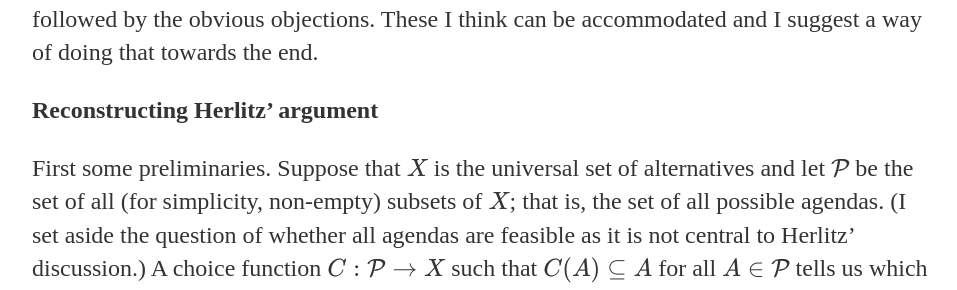
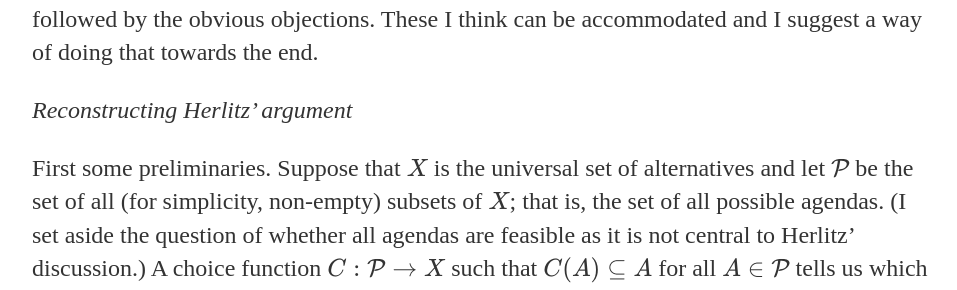
Before and after one commit to uzunovam/uzunovam, a Jekyll site: the page built from _posts/2020-04-28-anders-herlitz-on-unstable-choices.md, in a window 1280 px wide. Shown: the part 801-1091 px from the top of the page, without its empty margins (160-1117 px from the left). Built offline with Jekyll 4.4.1, drawn with Linux system fonts in a browser that asks for light colours.

```diff
--- a/_posts/2020-04-28-anders-herlitz-on-unstable-choices.md
+++ b/_posts/2020-04-28-anders-herlitz-on-unstable-choices.md
@@ -9,7 +9,7 @@ date: 2020-04-28
 
 <p>In this interesting new paper, Anders Herlitz offers just such an explanation. The explanation is in terms of a violation of a new invariance condition that Herlitz calls the ‘stability condition’. The condition is interesting, partly because it faces some prima facie obvious objections. How successful these are, however, is not clear because Herlitz’ exposition is not very precise. So first an attempt at bringing some more precision to Herlitz’ discussion, followed by the obvious objections. These I think can be accommodated and I suggest a way of doing that towards the end.</p>
 
-<p><strong>Reconstructing Herlitz’ argument</strong></p>
+<p><cite>Reconstructing Herlitz’ argument</cite></p>
 
 <p>First some preliminaries. Suppose that \(X\) is the universal set of alternatives and let \(\mathcal{P}\) be the set of all (for simplicity, non-empty) subsets of \(X\); that is, the set of all possible agendas. (I set aside the question of whether all agendas are feasible as it is not central to Herlitz’ discussion.) A choice function \(C: \mathcal{P} \rightarrow X\) such that \(C(A) \subseteq A\) for all \(A \in \mathcal{P}\) tells us which element (or elements) of an agenda \(A\) has been chosen. Herlitz restricts his discussion to single-valued choice functions so let us add the restriction: \(|C(A)|=1\) for all \(A \in \mathcal{P}\).</p>
 
```
